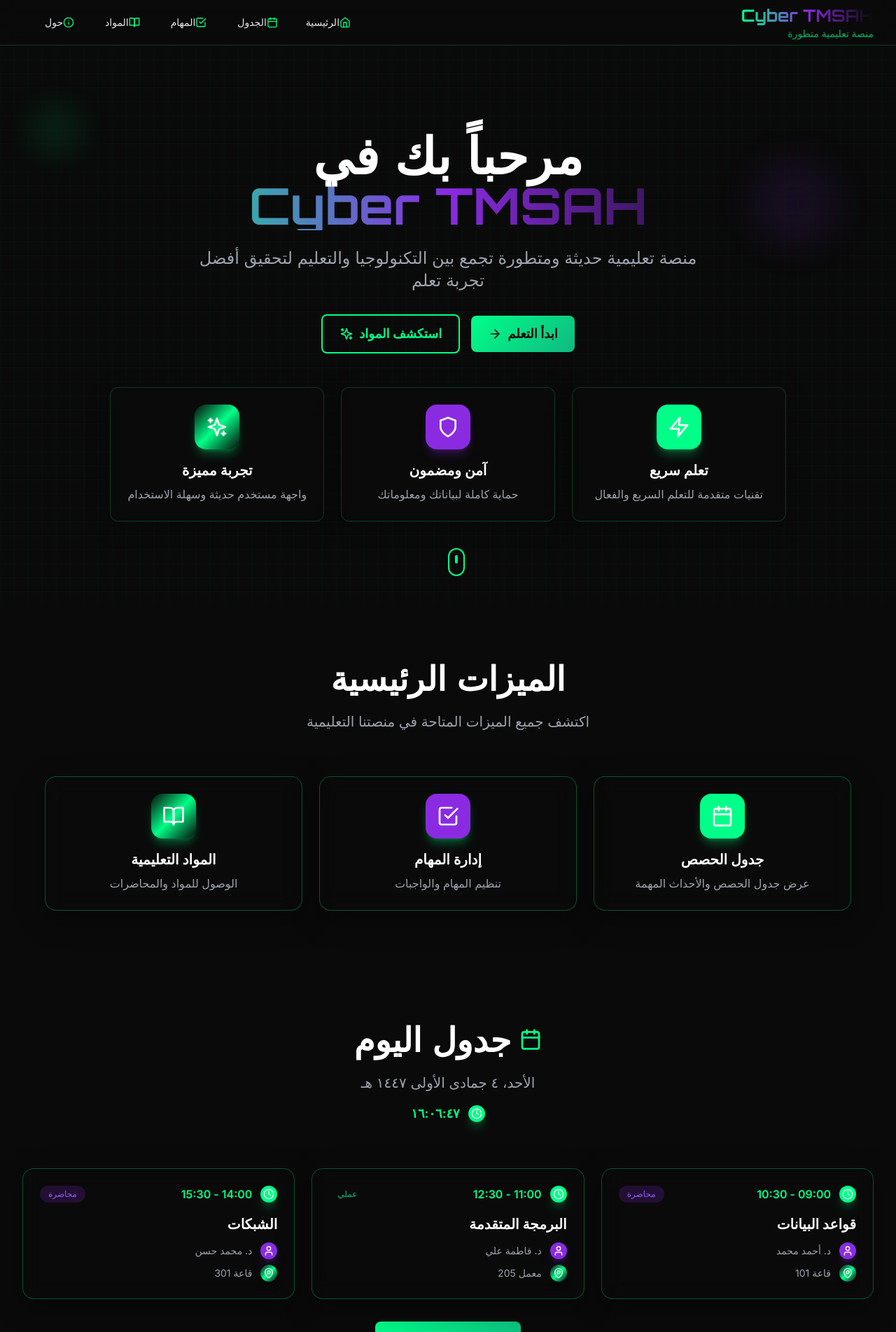
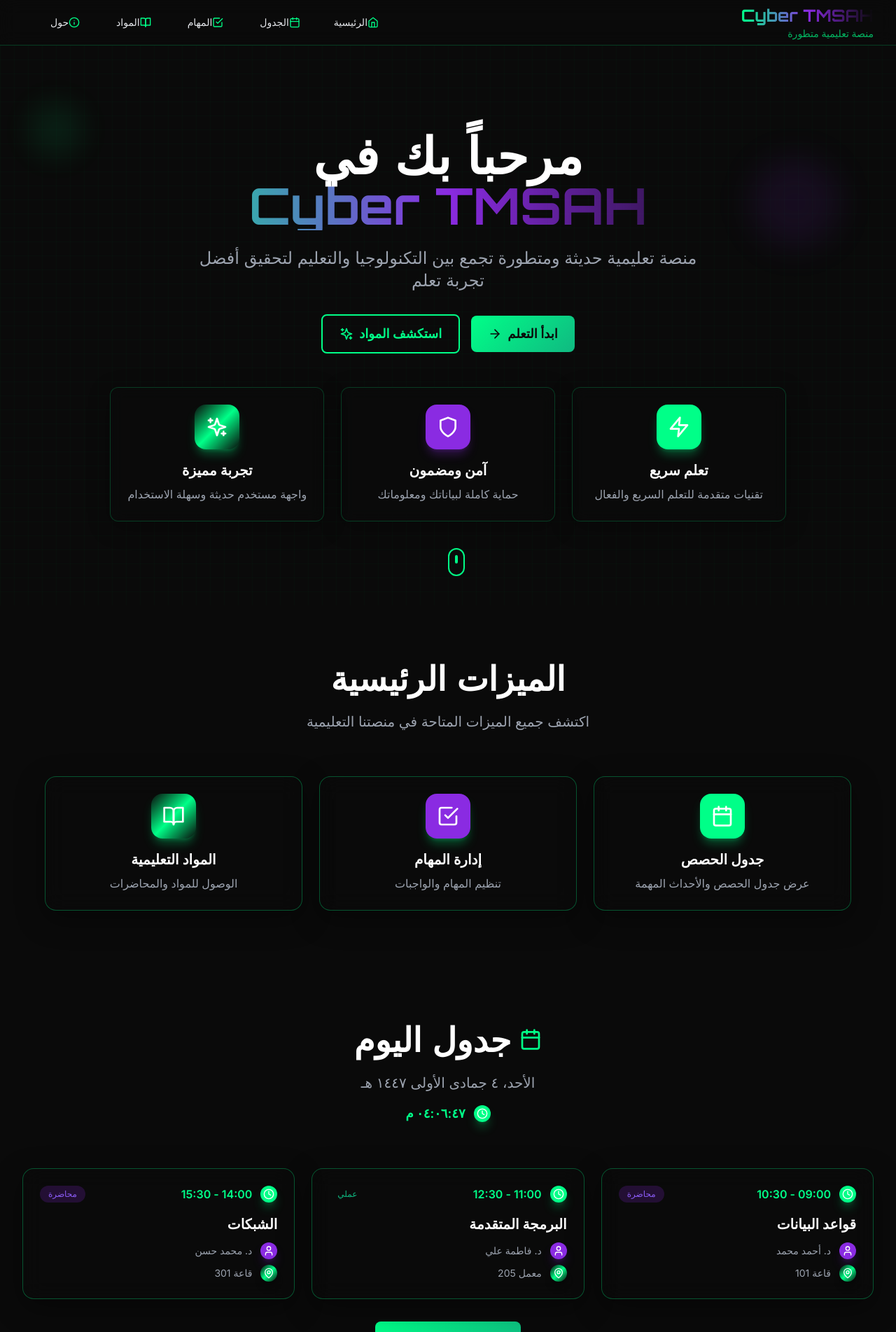
Before and after one commit to phoenixcrypto/cyber-tmsah, a Next.js app: page / in a window 1280 px wide. Shown: the top 1903 px of the page at 70% size. Built offline with nearby package versions, Linux system fonts and the light colour scheme.

Commit message:
Increase navbar spacing and change time counter to 12-hour format

```diff
--- a/app/page.tsx
+++ b/app/page.tsx
@@ -63,7 +63,7 @@
         hour: '2-digit',
         minute: '2-digit',
         second: '2-digit',
-        hour12: false
+        hour12: true
       }))
       setCurrentDate(now.toLocaleDateString('ar-SA', {
         weekday: 'long',
--- a/components/Navbar.tsx
+++ b/components/Navbar.tsx
@@ -45,7 +45,7 @@
                 <Link
                   key={item.href}
                   href={item.href}
-                  className="flex items-center space-x-4 px-3 py-2 rounded-lg text-dark-200 hover:text-cyber-neon hover:bg-cyber-neon/10 transition-all duration-300 group"
+                  className="flex items-center space-x-6 px-3 py-2 rounded-lg text-dark-200 hover:text-cyber-neon hover:bg-cyber-neon/10 transition-all duration-300 group"
                 >
                   <Icon className="w-4 h-4 text-cyber-neon group-hover:scale-110 transition-transform" />
                   <span className="text-sm font-medium">{item.label}</span>
@@ -79,7 +79,7 @@
                     key={item.href}
                     href={item.href}
                     onClick={closeMenu}
-                    className="flex items-center space-x-5 px-3 py-3 rounded-lg text-dark-200 hover:text-cyber-neon hover:bg-cyber-neon/10 transition-all duration-300 group"
+                    className="flex items-center space-x-6 px-3 py-3 rounded-lg text-dark-200 hover:text-cyber-neon hover:bg-cyber-neon/10 transition-all duration-300 group"
                   >
                     <Icon className="w-5 h-5 text-cyber-neon group-hover:scale-110 transition-transform" />
                     <span className="text-base font-medium">{item.label}</span>
```
